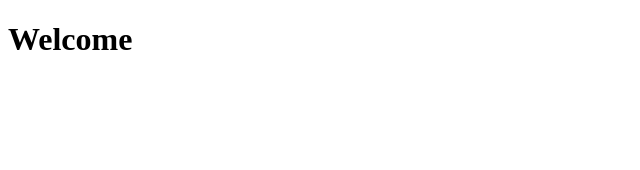
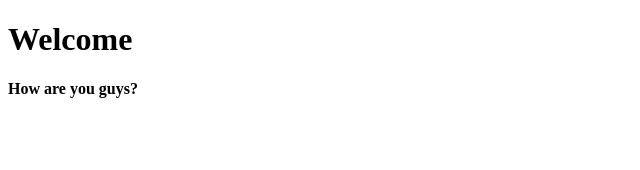
Before and after one commit to joydeep-git/Book-Store-React, a React (Create React App) app: page / in a window 1280 px wide. Shown: the top 170 px of the page, without its empty margins (0-640 px from the left). Built offline with nearby package versions, Linux system fonts and the light colour scheme.

Commit message:
Update App.js

```diff
--- a/src/App.js
+++ b/src/App.js
@@ -2,11 +2,11 @@ function App() {
   return (
     <>
     <h1>Welcome </h1>
-    <greeting/>
+    <Message/>
     </>
   );
 }
-const message = function(){
+const Message = function(){
   return <>
   <h4>How are you guys?</h4>
   </>
```
